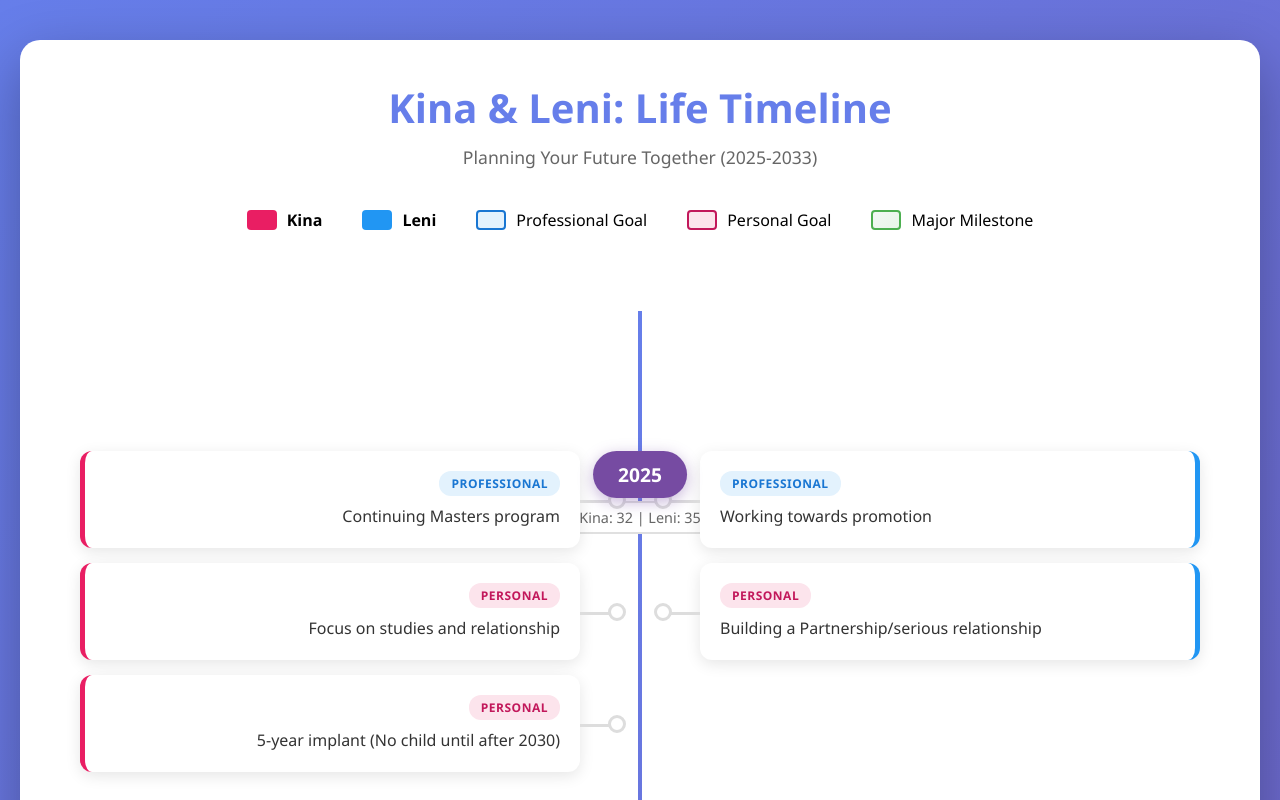
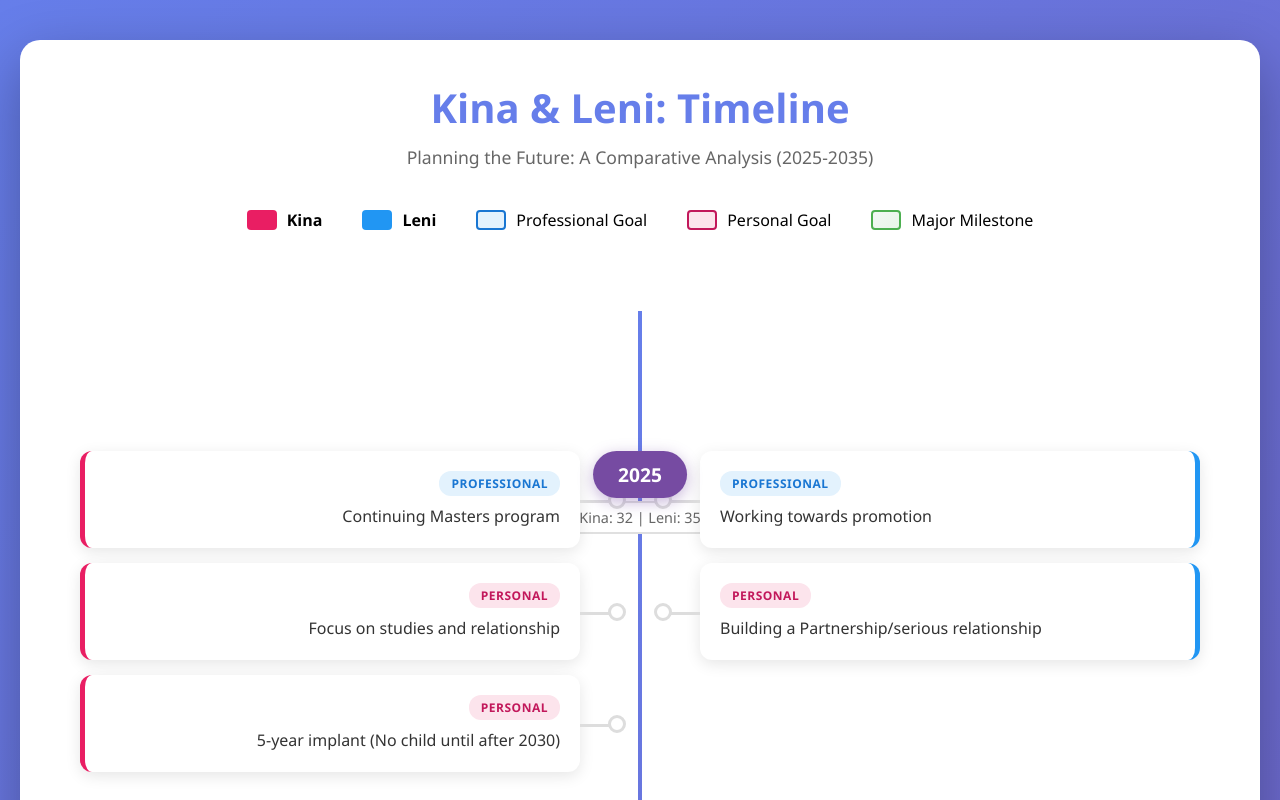
Before and after one commit to Kibolabs/Timeline, a plain HTML site: page index.html in a window 1280 px wide. Shown: the top 800 px of the page. Drawn offline with Linux system fonts and the light colour scheme.

Commit message:
Update title and subtitle in index.html

```diff
--- a/index.html
+++ b/index.html
@@ -325,8 +325,8 @@
 </head>
 <body>
     <div class="container">
-        <h1>Kina & Leni: Life Timeline</h1>
-        <div class="subtitle">Planning Your Future Together (2025-2033)</div>
+        <h1>Kina & Leni: Timeline</h1>
+        <div class="subtitle"> Planning the Future: A Comparative Analysis (2025-2035)</div>
 
         <div class="legend">
             <div class="legend-item">
```
